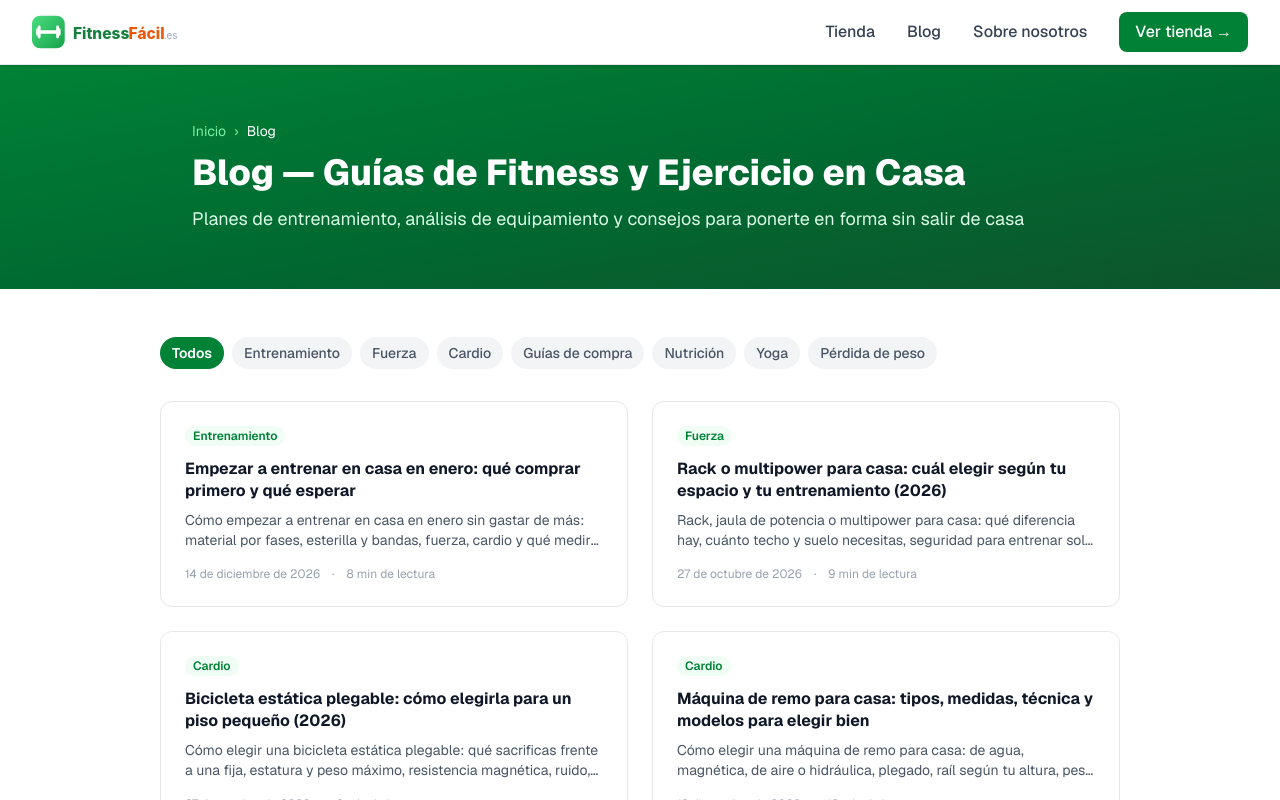
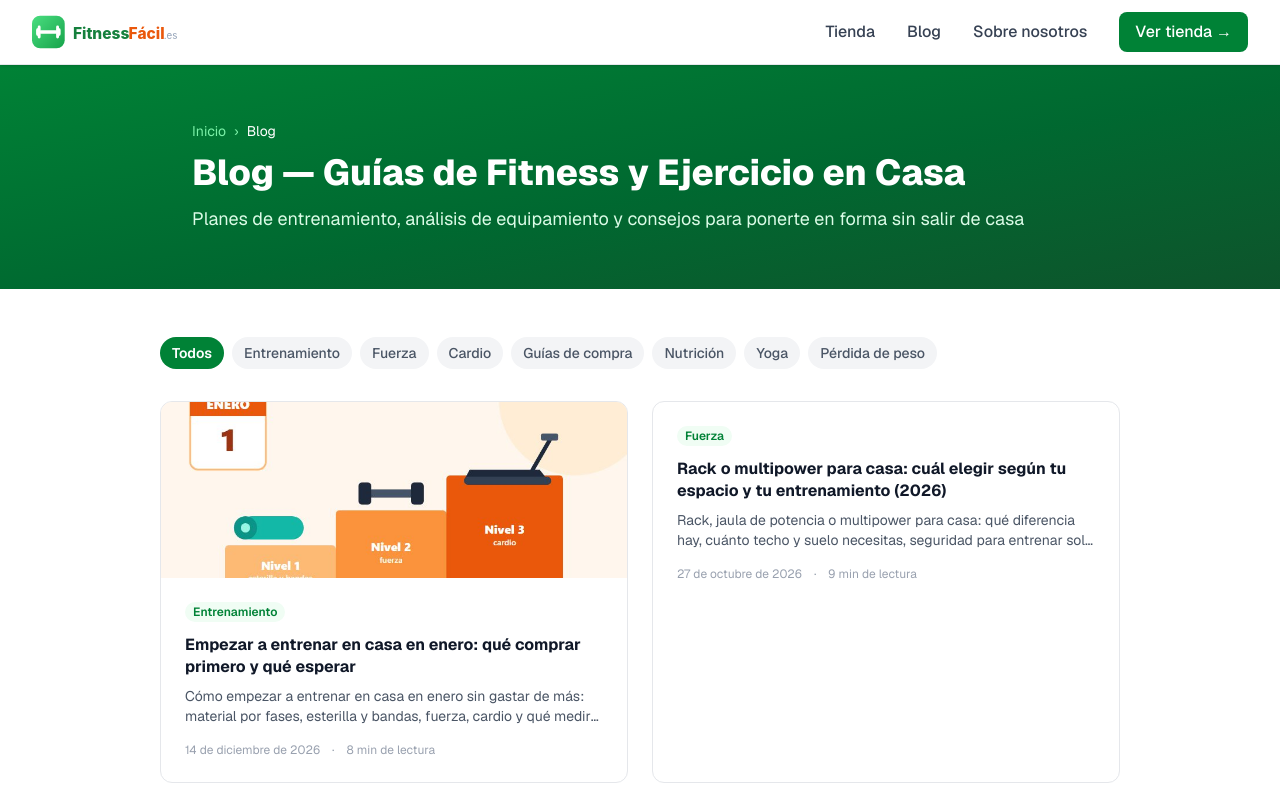
Before and after one commit to mktweb360/fitnessfacil, a Next.js app: page /blog in a window 1280 px wide. Shown: the top 800 px of the page. Built offline with nearby package versions, Linux system fonts and the light colour scheme.

Commit message:
Imagen ilustrativa de la guía «entrenar en casa en enero» (ilustración propia, 800×450)

```diff
--- a/data/posts.ts
+++ b/data/posts.ts
@@ -23,6 +23,7 @@ export const posts: Post[] = [
     date: "2026-12-14",
     category: "Entrenamiento",
     readTime: "8 min",
+    image: "/images/blog/entrenar-en-casa-enero-por-donde-empezar.jpg",
     relatedProducts: ["kimjaly-esterilla-yoga-suave-5mm","proiron-esterilla-nbr-10mm-lineas-alineacion","domyos-lote-3-bandas-elasticas-musculacion-10-20-30kg","domyos-corength-kit-mancuernas-20kg-maletin","jupplies-mancuernas-15-niveles-24kg","domyos-bench-100-banco-musculacion-plegable","walkingpad-z1-cinta-andar-plegable","domyos-x-bike-100-v2-bicicleta-plegable"],
     relatedPosts: [
       "rutina-entrenamiento-casa-sin-equipamiento",
```
Also changed, not shown: public/images/blog/entrenar-en-casa-enero-por-donde-empezar.jpg (added).
